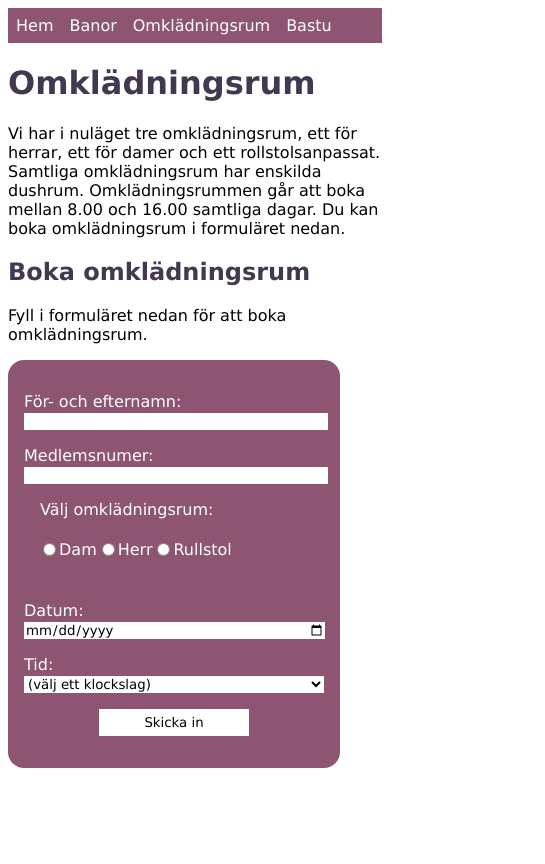
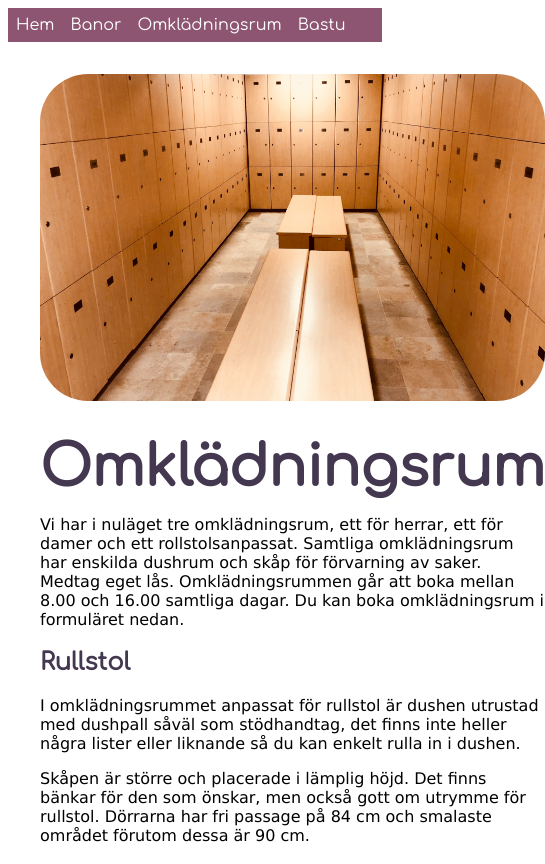
Before and after one commit to Pyruslupinus/Tennissida, a plain HTML site: page omkl.html in a window 390 px wide. Shown: the top 864 px of the page, 545 px wide, since content can reach past the window. Drawn offline with Linux system fonts and the light colour scheme.

Commit message:
Grid-layout och responsiva sidor. Ej index

```diff
--- a/omkl.html
+++ b/omkl.html
@@ -5,6 +5,10 @@
     <meta charset="UTF-8" />
     <meta name="viewport" content="width=device-width, intial-scale=1.0" />
     <link rel="stylesheet" href="tennisStyle.css" />
+    <link
+      rel="stylesheet"
+      href="https://fonts.googleapis.com/css?family=Comfortaa"
+    />
   </head>
   <body>
     <header>
@@ -18,15 +22,44 @@
       </nav>
     </header>
     <main>
-      <h1>Omklädningsrum</h1>
+      <article class="grid-container">
+        <section class="grid-col-right grid-row-one">
+          <img
+            src="pictures/omkl.jpg"
+            alt="träbänkar omgivna av skåp med
+          träluckor i tre plan"
+            width="100%"
+            class="round-corners"
+          />
+        </section>
+        <section>
+          <h1 class="big-font">Omklädningsrum</h1>
           <p>
-        Vi har i nuläget tre omklädningsrum, ett för herrar, ett för damer och
-        ett rollstolsanpassat. Samtliga omklädningsrum har enskilda dushrum.
-        Omklädningsrummen går att boka mellan 8.00 och 16.00 samtliga dagar. Du
-        kan boka omklädningsrum i formuläret nedan.
+            Vi har i nuläget tre omklädningsrum, ett för herrar, ett för damer
+            och ett rollstolsanpassat. Samtliga omklädningsrum har enskilda
+            dushrum och skåp för förvarning av saker. Medtag eget lås.
+            Omklädningsrummen går att boka mellan 8.00 och 16.00 samtliga dagar.
+            Du kan boka omklädningsrum i formuläret nedan.
           </p>
-      <h2>Boka omklädningsrum</h2>
-      <p>Fyll i formuläret nedan för att boka omklädningsrum.</p>
+          <h2>Rullstol</h2>
+          <p>
+            I omklädningsrummet anpassat för rullstol är dushen utrustad med
+            dushpall såväl som stödhandtag, det finns inte heller några lister
+            eller liknande så du kan enkelt rulla in i dushen.
+          </p>
+          <p>
+            Skåpen är större och placerade i lämplig höjd. Det finns bänkar för
+            den som önskar, men också gott om utrymme för rullstol. Dörrarna har
+            fri passage på 84 cm och smalaste området förutom dessa är 90 cm.
+          </p>
+        </section>
+        <section class="grid-span-two">
+          <h2 class="align-center negative-margin-bottom">
+            Boka omklädningsrum
+          </h2>
+          <p class="align-center">
+            Fyll i formuläret nedan för att boka omklädningsrum.
+          </p>
           <form class="coloredBackground" name="bokning-omkl">
             <label for="namn"
               >För- och efternamn:
@@ -60,7 +93,12 @@
                 Herr</label
               >
               <label for="rullstol" class="inline"
-            ><input type="radio" id="rullstol" name="omklrum" class="inline" />
+                ><input
+                  type="radio"
+                  id="rullstol"
+                  name="omklrum"
+                  class="inline"
+                />
                 Rullstol
               </label>
             </fieldset>
@@ -83,6 +121,8 @@
             </label>
             <input type="submit" value="Skicka in" />
           </form>
+        </section>
+      </article>
     </main>
   </body>
 </html>
--- a/tennisStyle.css
+++ b/tennisStyle.css
@@ -11,6 +11,15 @@ body {
 h1,
 h2 {
   color: var(--englishViolet);
+  font-family: Comfortaa, sans-serif;
+}
+
+h1 {
+  font-weight: bold;
+}
+
+.negative-margin-bottom {
+  margin-bottom: -0.5em;
 }
 
 .coloredBackground {
@@ -37,30 +46,50 @@ blockquote {
   max-width: 500px;
 }
 
-a {
-  color: var(--englishViolet);
-}
-
-h1 {
-  font-weight: bold;
-}
-
 .round-corners {
   border-radius: 3rem;
 }
 
-/*Grid*/
-
-.grid-container {
-  margin: 5rem;
-  display: grid;
-  grid-template-columns: 1fr 1fr;
-  gap: 2rem;
+.align-center {
+  text-align: center;
 }
 
-.grid-span-two {
-  grid-column: span 2;
+.big-font {
+  font-size: 3.5rem;
+  margin: 0;
 }
+
+/*Grid*/
+.grid-container {
+  margin: 2rem;
+  display: grid;
+  gap: 2rem;
+  align-items: top;
+  align-content: top;
+}
+
+.grid-row-one {
+  grid-row-start: 1;
+}
+
+.grid-row-span-two {
+  grid-row: span 2;
+}
+@media (min-width: 50em) {
+  .grid-container {
+    grid-template-columns: 1fr 1fr;
+  }
+  .grid-col-right {
+    grid-column-start: 2;
+  }
+  .grid-row-two {
+    grid-row-start: 2;
+  }
+  .grid-span-two {
+    grid-column: span 2;
+  }
+}
+
 /*Meny*/
 header {
   position: sticky;
@@ -96,14 +125,14 @@ a.menu {
   color: white;
   text-align: center;
   text-decoration: none;
+  font-family: Comfortaa, sans-serif;
 }
 /*Formulär*/
 form {
-  width: 60%;
+  margin: 0 auto 2em;
   max-width: 500px;
-  min-width: 300px;
+  min-width: 200px;
 }
-
 fieldset {
   border: none;
 }
@@ -118,7 +147,9 @@ select {
   width: 100%;
   background-color: white;
   font-family: Verdana;
-  border-style: none;
+  border: none;
+  box-sizing: border-box;
+  min-height: 2em;
 }
 
 input[type="submit"] {
@@ -129,6 +160,7 @@ input[type="submit"] {
 }
 
 .inline {
-  float: left;
+  vertical-align: middle;
+  margin: 0 0.5em 0 0;
   width: unset;
 }
```
Also changed, not shown: banor.html (+22 -12 lines), bastu.html (+21 -8 lines), index.html (+22 -2 lines), pictures/bastu-hink.jpg (added), pictures/omkl.jpg (added). Lines whose indentation alone changed are shown as unchanged.
